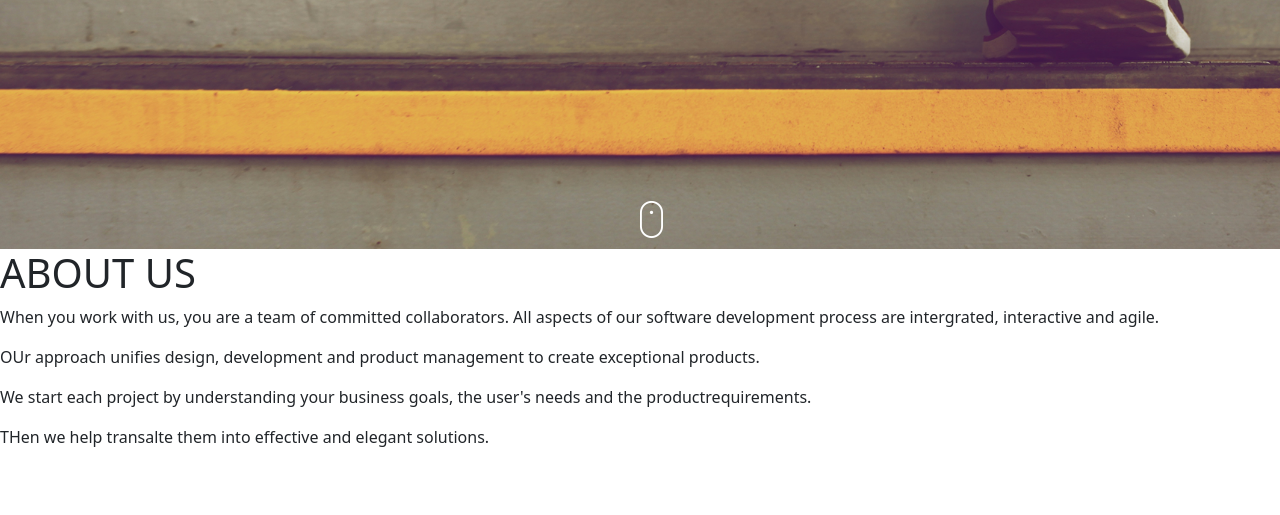
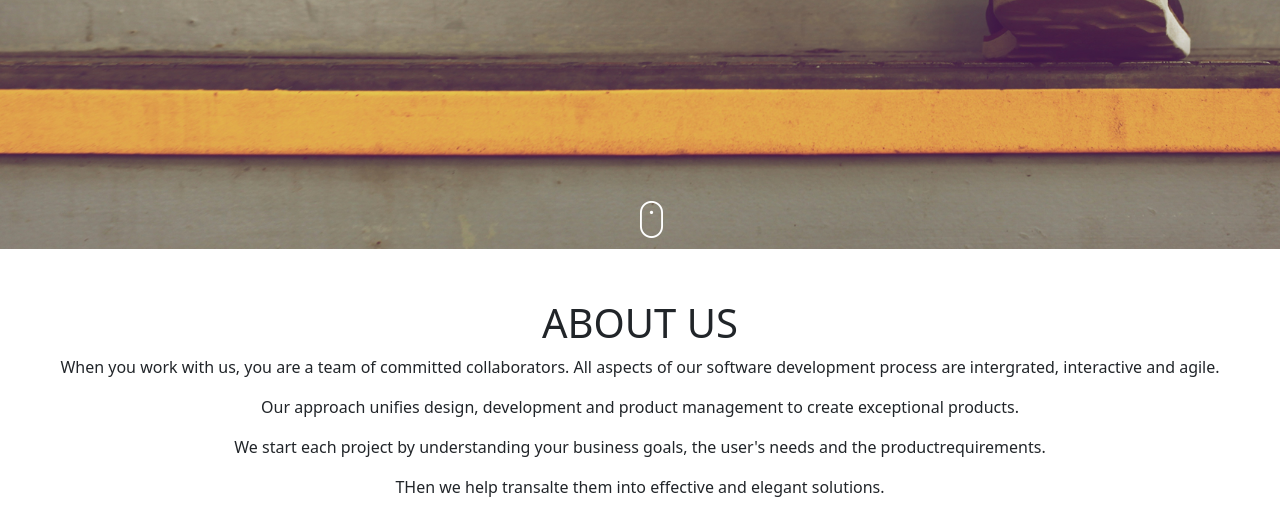
Before and after one commit to vionaosiako/DelaniStudio, a plain HTML site: page index.html in a window 1280 px wide. Shown: the part 551-1066 px from the top of the page. Before the commit the page ends 1016 px from the top, so only its background shows below. Drawn offline with nearby package versions, Linux system fonts and the light colour scheme.

Commit message:
Style the about us section

```diff
--- a/css/style.css
+++ b/css/style.css
@@ -19,3 +19,8 @@
     top: 94%;
     left: 50%;
 }
+
+.aboutUs{
+    text-align: center;
+    margin-top: 50px;
+}
--- a/index.html
+++ b/index.html
@@ -29,7 +29,7 @@
     <div class="aboutUs" id="aboutUs">
       <h1>ABOUT US</h1>
       <p>When you work with us, you are a team of committed collaborators. All aspects of our software development process are intergrated, interactive and agile.</p>
-      <p>OUr approach unifies design, development and product management to create exceptional products.</p>
+      <p>Our approach unifies design, development and product management to create exceptional products.</p>
       <p>We start each project by understanding your business goals, the user's needs and the productrequirements.</p>
       <p>THen we help transalte them into effective and elegant solutions.</p>
     </div>
```
